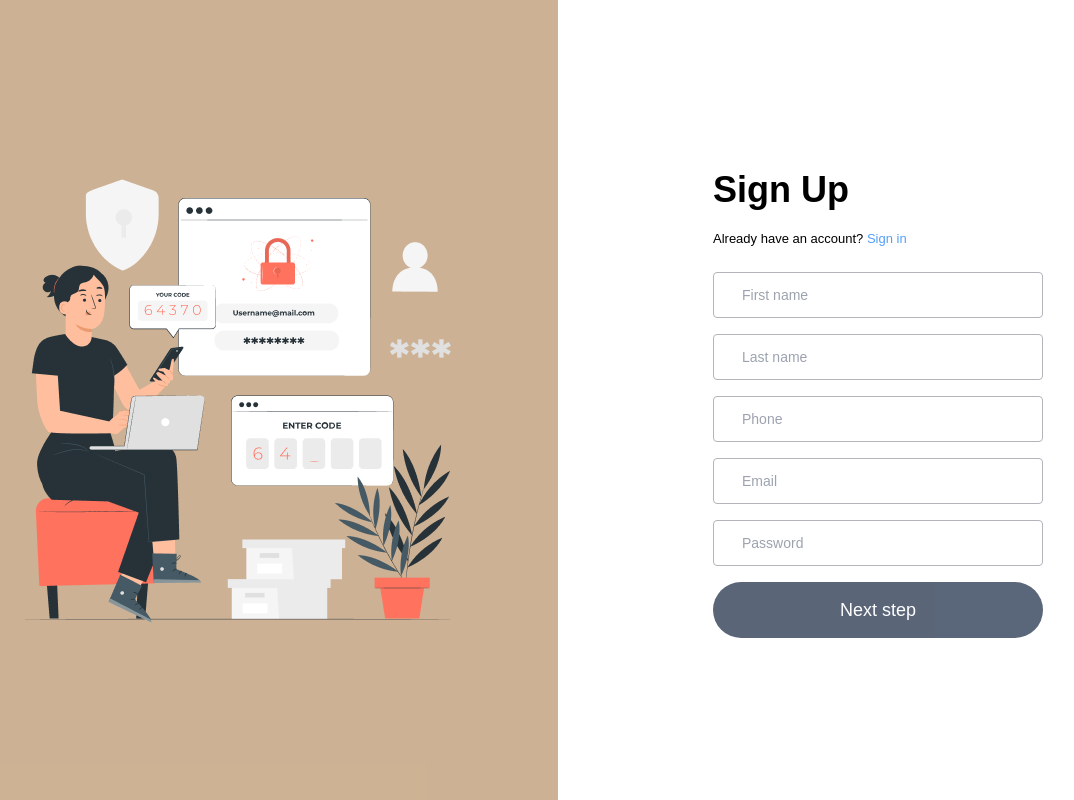
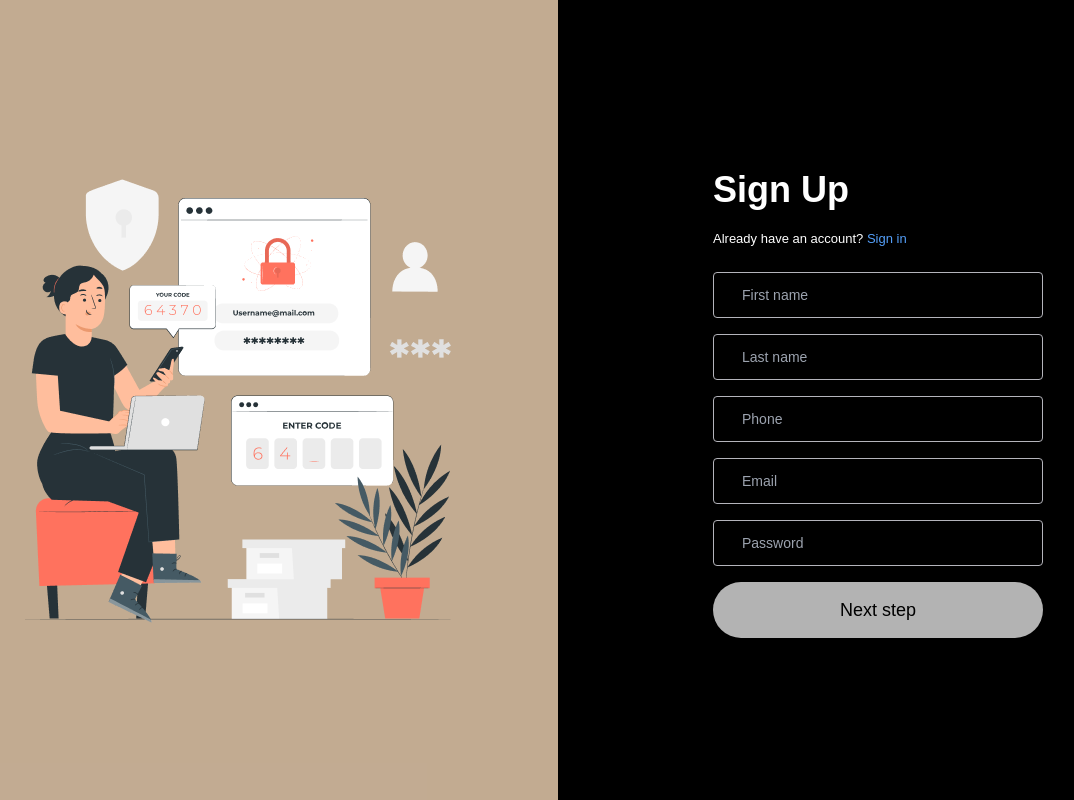
Before and after one commit to rahmatulloh19/examForSecondMonthReact, a React (Vite) app: page /sign-up in a window 1280 px wide. Shown: the whole page, without its empty margins (82-1156 px from the left). Built offline with nearby package versions, Linux system fonts and the light colour scheme.

Commit message:
completed Sign up page

```diff
--- a/index.html
+++ b/index.html
@@ -1,5 +1,5 @@
 <!DOCTYPE html>
-<html lang="en">
+<html lang="en" class="dark">
 	<head>
 		<meta charset="UTF-8" />
 		<meta name="viewport" content="width=device-width, initial-scale=1.0" />
--- a/src/components/FieldComponent/FieldComponent.jsx
+++ b/src/components/FieldComponent/FieldComponent.jsx
@@ -5,7 +5,7 @@ export const FieldComponent = ({ isTouched, haveError, name, type, holder, isReq
 	return (
 		<div className="flex flex-col">
 			<Field
-				className={`flex-grow border-[#B4B4BB] border rounded py-3 px-7 outline-none ${
+				className={`flex-grow border-[#B4B4BB] border rounded py-3 px-7 outline-none dark:bg-black dark:text-white ${
 					isTouched ? (isTouched && !haveError ? "border-success" : "border-error") : ""
 				}`}
 				type={type}
--- a/src/pages/SignUp/SignUp.jsx
+++ b/src/pages/SignUp/SignUp.jsx
@@ -54,16 +54,16 @@ export const SignUp = () => {
 	});
 
 	return (
-		<div className="w-screen h-screen flex">
+		<div className="w-screen h-screen flex dark:bg-black">
 			<div className="flex-1 flex flex-col items-center justify-center bg-[#C9AC8CED] dark:bg-[#D1B89DED]">
 				<img src={Sign_up} width={500} height={500} alt={t("sign_up.imgAlt")} />
 			</div>
 			<div className="flex-1 flex flex-col items-center justify-center">
 				<div className="max-w-[330px] w-full">
-					<h1 className="font-arial font-black self-start text-4xl leading-[54px] mb-2.5">
+					<h1 className="font-arial font-black self-start text-4xl leading-[54px] mb-2.5 dark:text-white">
 						{t("sign_up.title")}
 					</h1>
-					<span className="block mb-[21px] text-[13px] leading-6">
+					<span className="block mb-[21px] text-[13px] leading-6 dark:text-white">
 						{t("sign_up.signInText")}
 						<Link className="text-[#549FF9]" to="/">
 							{" "}
@@ -119,7 +119,7 @@ export const SignUp = () => {
 									/>
 
 									<button
-										className="bg-[#152540] py-3.5 text-white font-medium text-lg rounded-full !font-roboto"
+										className="bg-[#152540] py-3.5 text-white font-medium text-lg rounded-full !font-roboto dark:bg-white dark:text-black"
 										disabled={formik.dirty && formik.isValid ? false : true}
 										type="submit">
 										{t("sign_up.submitBtn")}
```
